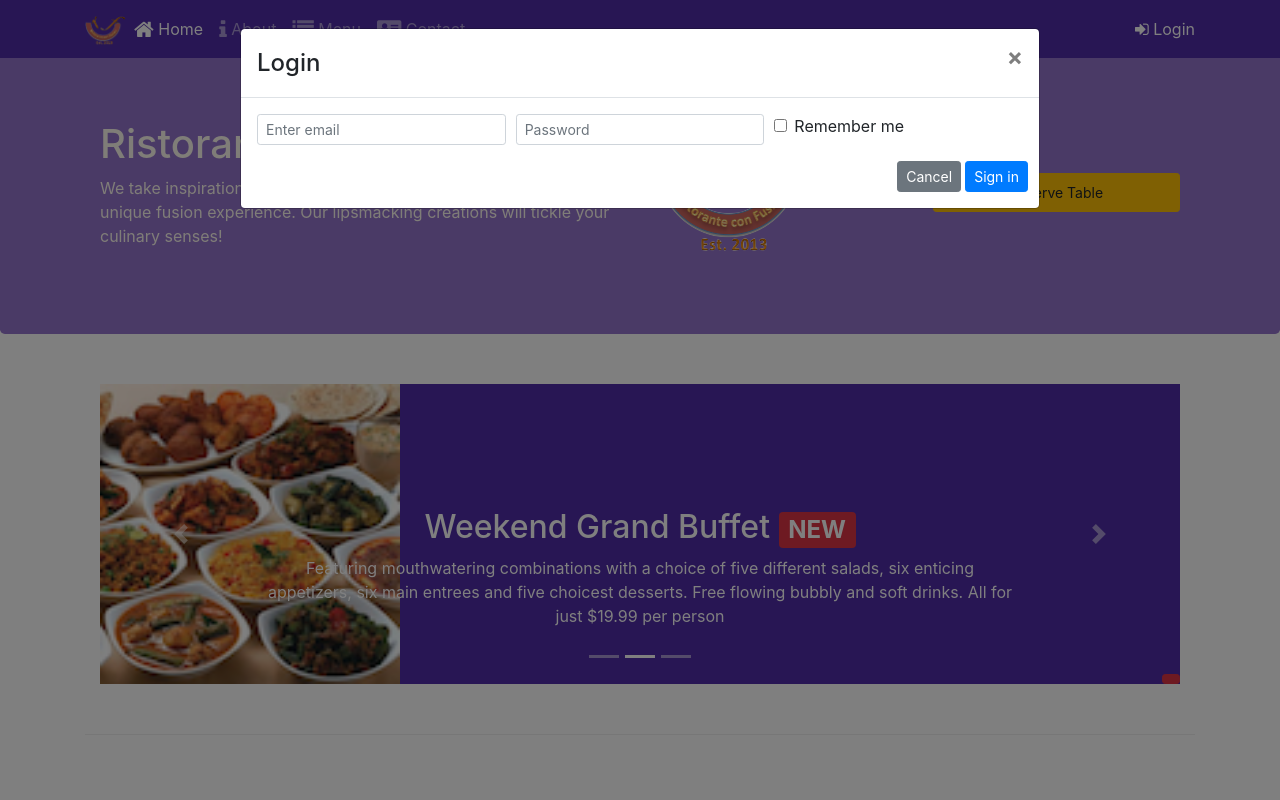
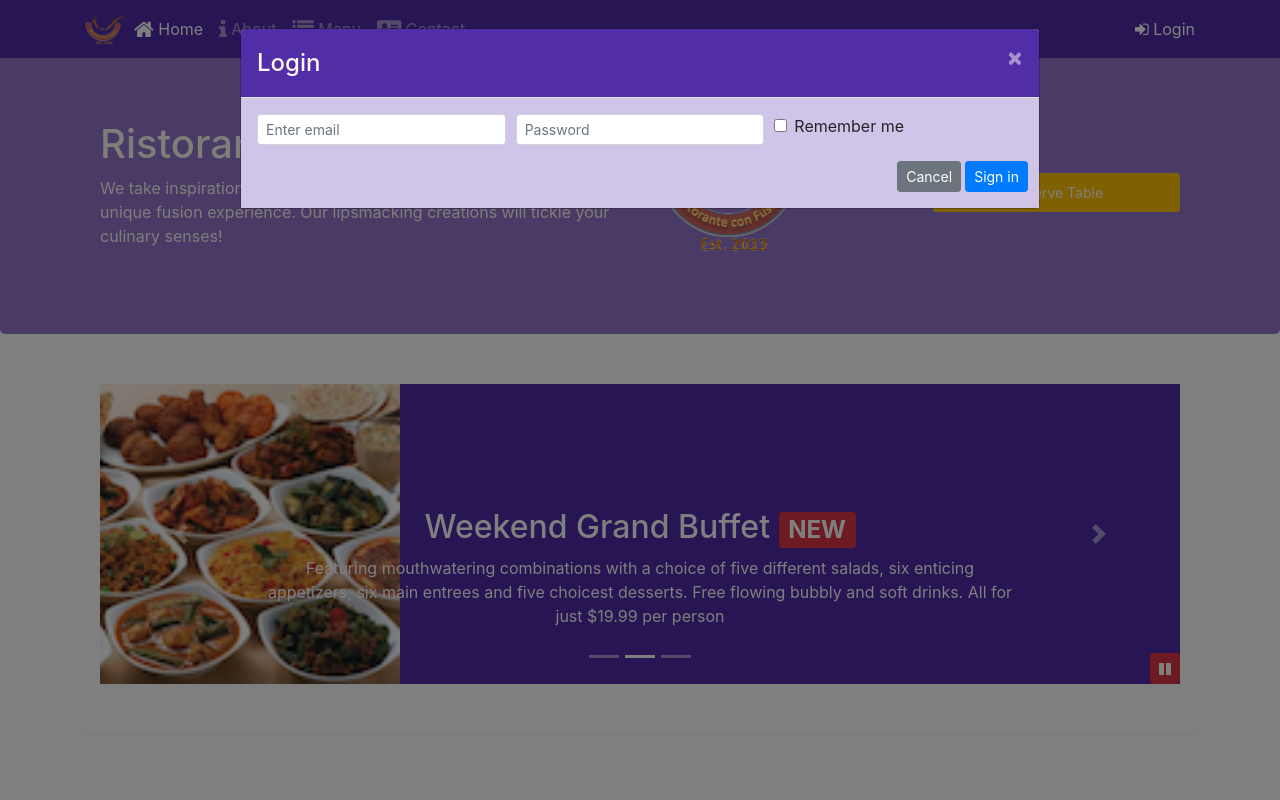
Before and after one commit to phatsumo/bootstrap4, a website: page index.html in a window 1280 px wide. Both pictures are taken after a click on the link "Login". Shown: the top 800 px of the page. Drawn offline with nearby package versions, Linux system fonts and the light colour scheme.

Commit message:
Assignment 4

```diff
--- a/css/styles.scss
+++ b/css/styles.scss
@@ -74,3 +74,17 @@ body{
     bottom: 0px;
     z-index: 1;
 }
+
+.modal-header {
+    background-color: $background-dark;
+    color: floralwhite;
+
+    .close {
+        color: floralwhite;
+    }
+
+}
+
+.modal-body {
+    background-color: $background-pale;
+}
--- a/index.html
+++ b/index.html
@@ -30,7 +30,8 @@
                     <li class="nav-item"><a class="nav-link" href="./contactus.html"><span class="fa fa-address-card fa-lg"></span> Contact</a></li>
                 </ul>
                 <span class="navbar-text">
-                    <a data-toggle="modal" data-target="#loginModal">
+                    <!-- <a data-toggle="modal" data-target="#loginModal">-->
+                    <a id="loginLink">
                         <span class="fa fa-sign-in"></span> Login
                     </a>
                 </span>
@@ -146,7 +147,7 @@
                         <div class="form-group row">
                             <div class="offset-md-2 col-md-10">
                                 <button type="button" class="btn btn-secondary btn-sm ml-auto" data-dismiss="modal">Cancel</button>
-                                <button type="submit" class="btn btn-primary btn-sm ml-1">Sign in</button>
+                                <button type="submit" class="btn btn-primary btn-sm ml-1">Reserve</button>
                             </div>
                         </div>
                     </form>
@@ -166,9 +167,8 @@
                         <img src="img/logo.png" class="img-fluid">
                 </div>
                 <div class="col-12 col-sm-3 align-self-center">
-                    <a role="button" class="btn btn-warning btn-sm btn-block nav-link"
-                        data-toggle="modal"
-                        href="#reserveTableModal">
+                    <!--<a role="button" class="btn btn-warning btn-sm btn-block nav-link" data-toggle="modal" data-target="#reserveTableModal">-->
+                    <a id="reserveTableButton" role="button" class="btn btn-warning btn-sm btn-block nav-link">
                         Reserve Table
                     </a>
                 </div>
@@ -228,7 +228,7 @@
                         <span class="carousel-control-next-icon"></span>
                     </a>
                     <button class="btn btn-danger btn-sm" id="carouselButton">
-                        <span id="carousel-button-icon class="fa fa-pause"></span>
+                        <span id="carousel-button-icon" class="fa fa-pause"></span>
                     </button>
                 </div>
             </div>
@@ -348,6 +348,7 @@
     <script>
         $(document).ready(function() {
             $('#mycarousel').carousel( { interval: 2000 } );
+
             $('#carouselButton').click(function() {
                 if($('#carouselButton').children('span').hasClass('fa-pause')) {
                     $('#mycarousel').carousel('pause');
@@ -360,6 +361,14 @@
                     $('#carouselButton').children('span').addClass('fa-pause');
                 }
             });
+            $('#loginLink').click(function(){
+                $('#loginModal').modal('toggle');
+            });
+
+            $('#reserveTableButton').click(function() {
+                $('#reserveTableModal').modal('toggle');
+            });
+
         });
     </script>
 </body>
```
Also changed, not shown: css/styles.css, 1 other file.
